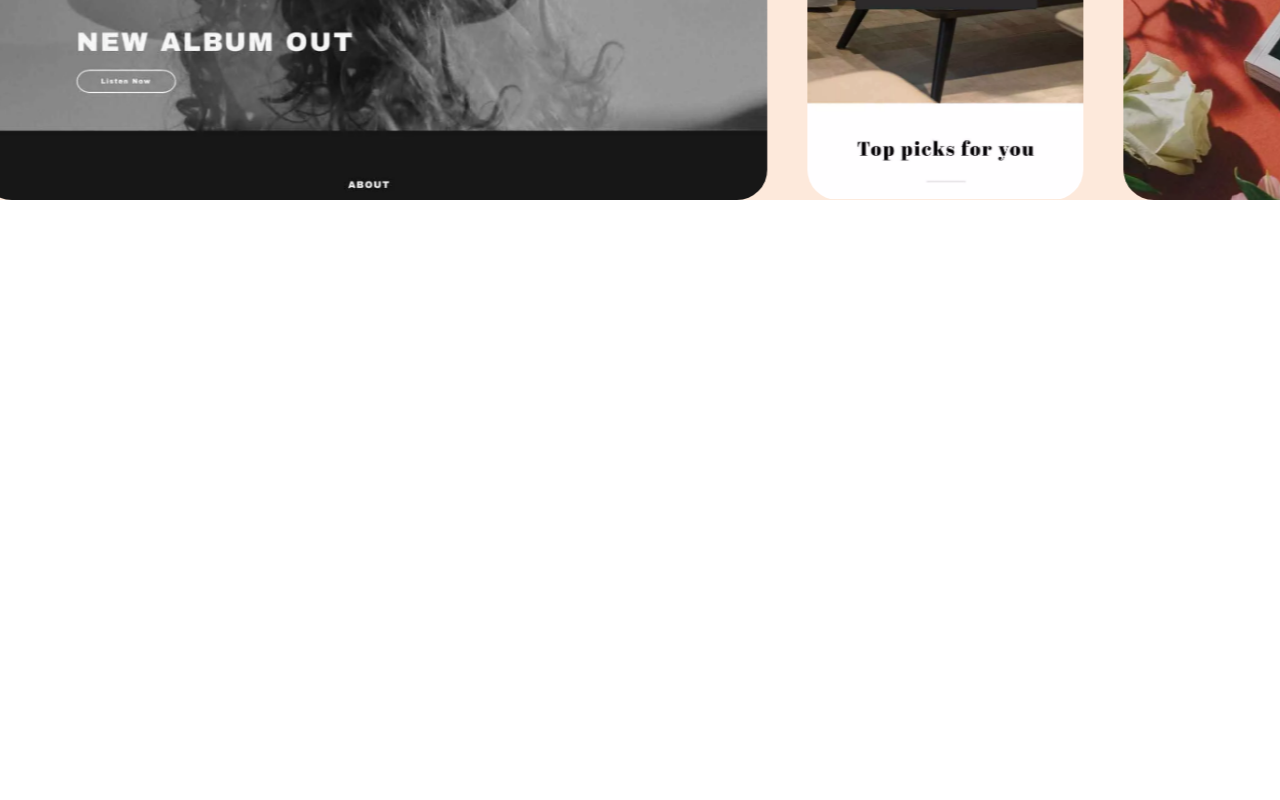
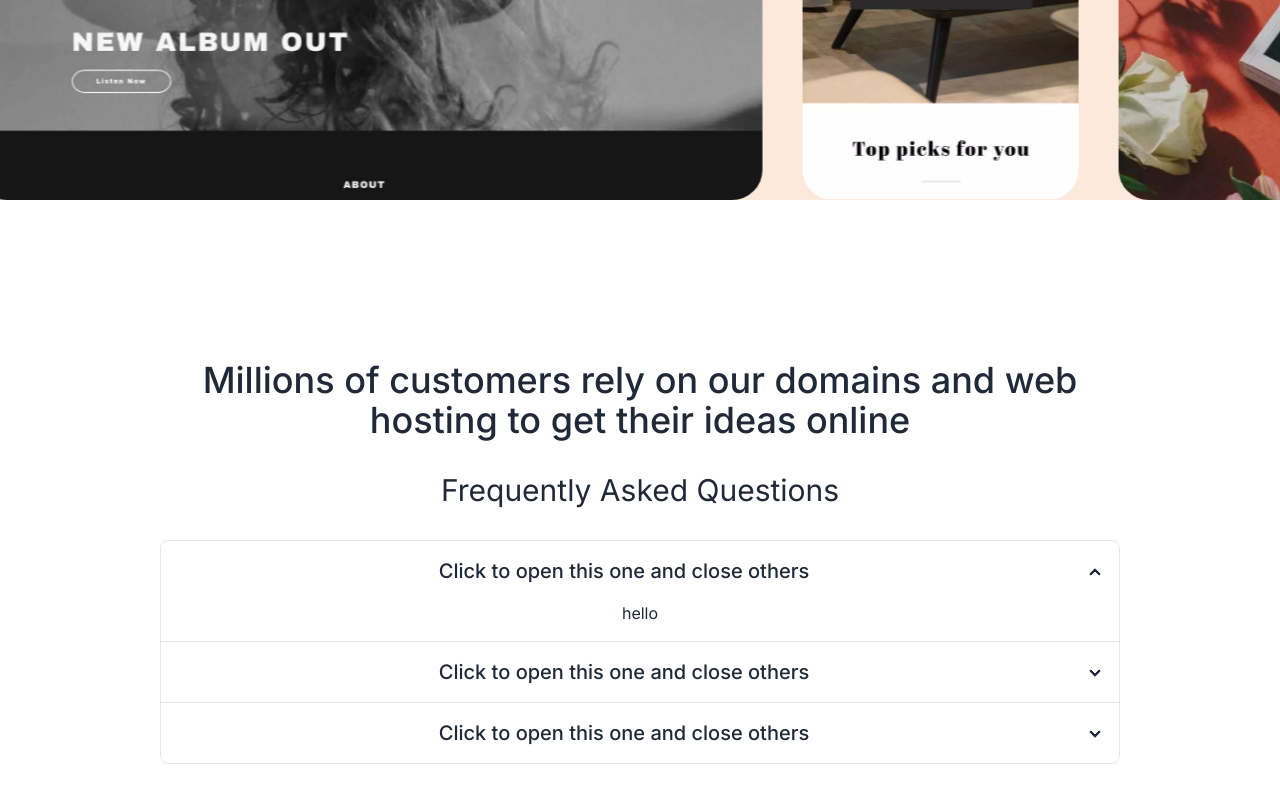
Before and after one commit to Daniel264/GoDaddy, a Next.js app: page / in a window 1280 px wide. Shown: the part 1322-2122 px from the top of the page. Before the commit the page ends 1522 px from the top, so only its background shows below. Built offline with nearby package versions, Linux system fonts and the light colour scheme.

Commit message:
Add accordion for F&Qs

```diff
--- a/app/page.tsx
+++ b/app/page.tsx
@@ -1,6 +1,7 @@
 import Header from "@/components/Header";
 import InputBox from "@/components/InputBox";
 import LandingPage from "@/components/LandingPage";
+import Questions from "@/components/Questions";
 import Templates from "@/components/Templates";
 
 export default function Home() {
@@ -10,6 +11,7 @@ export default function Home() {
       <InputBox />
       <LandingPage />
       <Templates />
+      <Questions />
     </>
   );
 }
--- /dev/null
+++ b/components/Questions.tsx
@@ -0,0 +1,44 @@
+import React from "react";
+
+const Questions = () => {
+  return (
+    <div className="text-center w-screen h-fit px-40 py-40">
+      <h1 className="font-medium text-4xl">
+        Millions of customers rely on our domains and web hosting to get their
+        ideas online
+      </h1>
+      <h2 className="text-3xl py-8">Frequently Asked Questions</h2>
+      <div className="join join-vertical w-full">
+        <div className="collapse collapse-arrow join-item border-base-300 border">
+          <input type="radio" name="my-accordion-4" defaultChecked />
+          <div className="collapse-title text-xl font-medium">
+            Click to open this one and close others
+          </div>
+          <div className="collapse-content">
+            <p>hello</p>
+          </div>
+        </div>
+        <div className="collapse collapse-arrow join-item border-base-300 border">
+          <input type="radio" name="my-accordion-4" />
+          <div className="collapse-title text-xl font-medium">
+            Click to open this one and close others
+          </div>
+          <div className="collapse-content">
+            <p>hello</p>
+          </div>
+        </div>
+        <div className="collapse collapse-arrow join-item border-base-300 border">
+          <input type="radio" name="my-accordion-4" />
+          <div className="collapse-title text-xl font-medium">
+            Click to open this one and close others
+          </div>
+          <div className="collapse-content">
+            <p>hello</p>
+          </div>
+        </div>
+      </div>
+    </div>
+  );
+};
+
+export default Questions;
```
